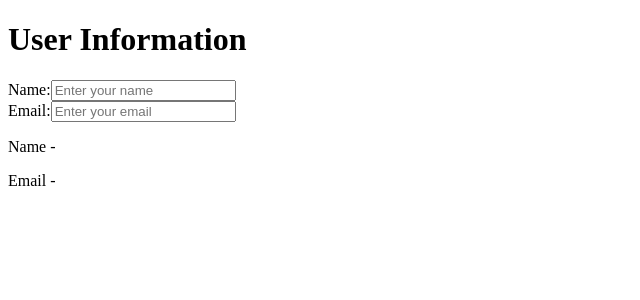
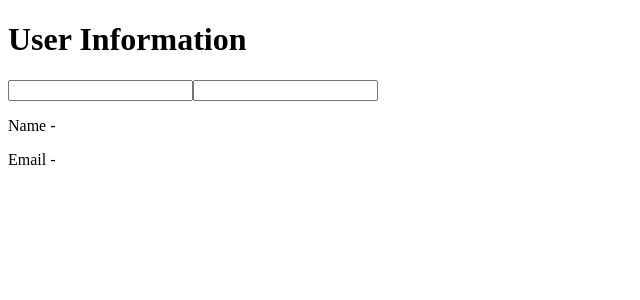
Before and after one commit to acciojob/user-info-redux-madhukayal88-glitch, a React (Create React App) app: page / in a window 1280 px wide. Shown: the top 300 px of the page, without its empty margins (0-640 px from the left). Built offline with nearby package versions, Linux system fonts and the light colour scheme.

Commit message:
update app.js

```diff
--- a/src/App.js
+++ b/src/App.js
@@ -1,45 +1,23 @@
 import React from 'react';
 import { useSelector, useDispatch } from 'react-redux';
-import { updateName, updateEmail } from './redux/userActions';
 
-function App() {
+export default function App() {
+  const { name, email } = useSelector((state) => state);
   const dispatch = useDispatch();
-  const name = useSelector((state) => state.name);
-  const email = useSelector((state) => state.email);
-
-  const handleNameChange = (e) => {
-    dispatch(updateName(e.target.value));
-  };
-
-  const handleEmailChange = (e) => {
-    dispatch(updateEmail(e.target.value));
-  };
 
   return (
     <div>
       <h1>User Information</h1>
-      <form>
-        <label>
-          Name:
       <input
         type="text"
         value={name}
-            onChange={handleNameChange}
-            placeholder="Enter your name"
+        onChange={(e) => dispatch({ type: 'SET_NAME', payload: e.target.value })}
       />
-        </label>
-        <br />
-        <label>
-          Email:
       <input
         type="email"
         value={email}
-            onChange={handleEmailChange}
-            placeholder="Enter your email"
+        onChange={(e) => dispatch({ type: 'SET_EMAIL', payload: e.target.value })}
       />
-        </label>
-      </form>
-
       <div className="output">
         <p>Name - {name}</p>
         <p>Email - {email}</p>
@@ -47,5 +25,3 @@ function App() {
     </div>
   );
 }
-
-export default App;
```
Lines whose indentation alone changed are shown as unchanged.
